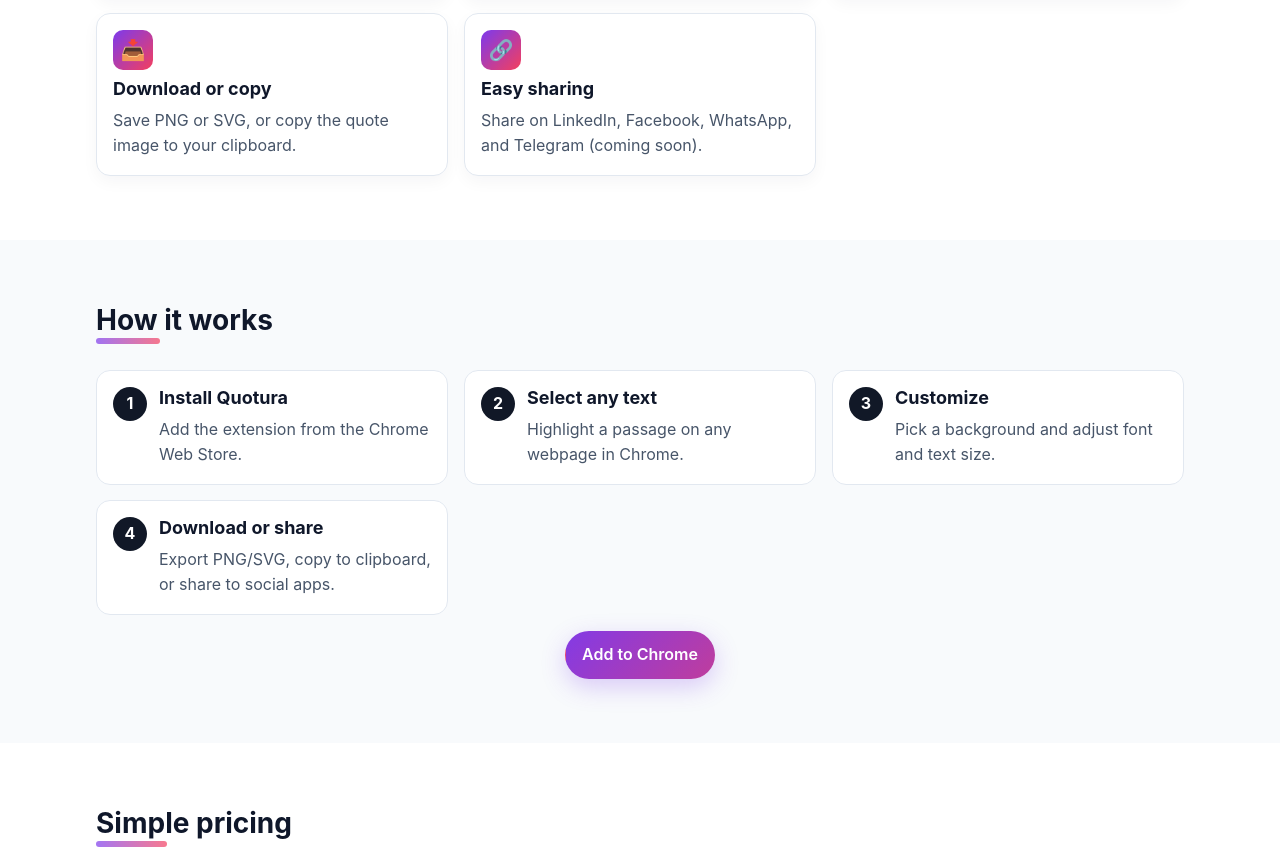
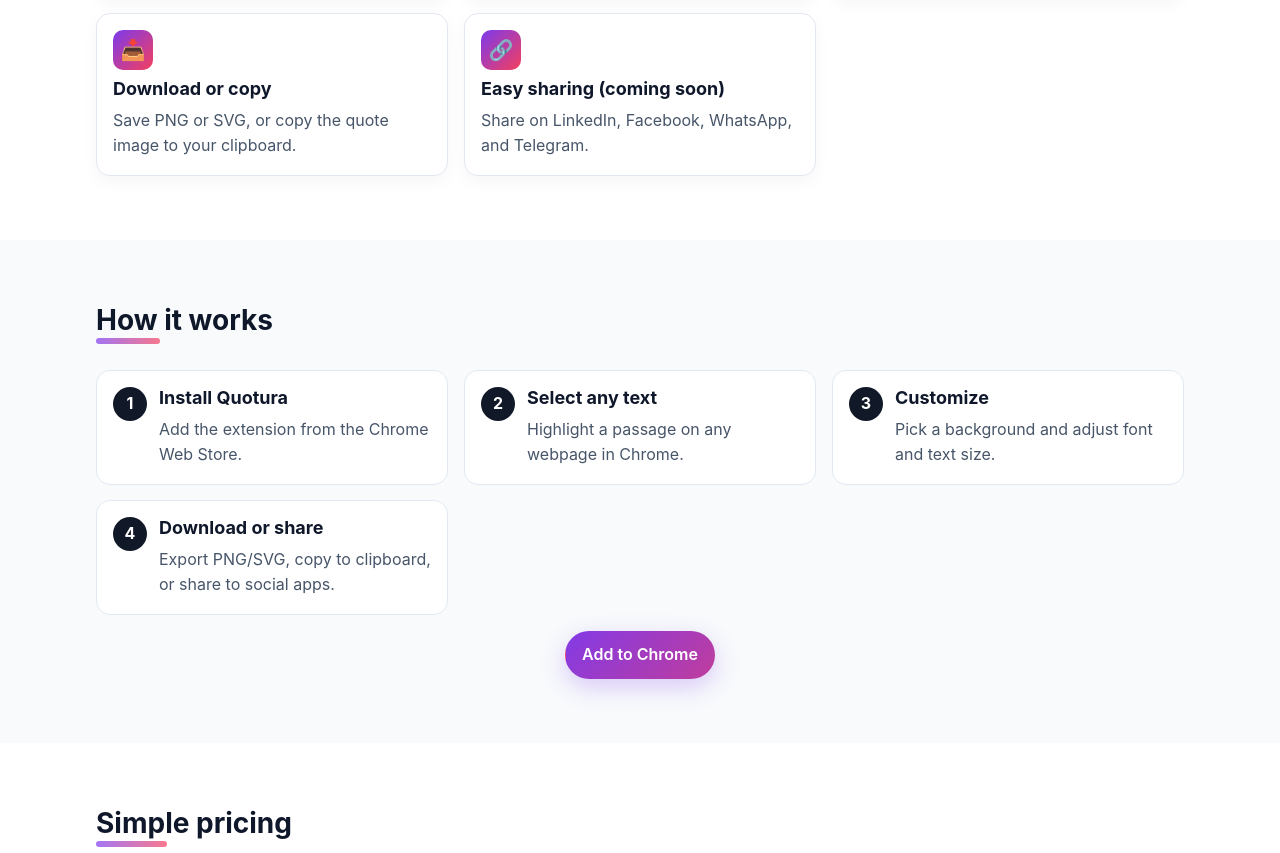
Before and after one commit to awslearn-repo/quotura-webpage, a plain HTML site: page index.html in a window 1280 px wide. Shown: the part 946-1799 px from the top of the page. Drawn offline with Linux system fonts and the light colour scheme.

Commit message:
Update index.html

```diff
--- a/index.html
+++ b/index.html
@@ -129,8 +129,8 @@
             </article>
             <article class="feature">
               <div class="feature__icon" aria-hidden="true">🔗</div>
-              <h3>Easy sharing</h3>
-              <p>Share on LinkedIn, Facebook, WhatsApp, and Telegram (coming soon).</p>
+              <h3>Easy sharing (coming soon)</h3>
+              <p>Share on LinkedIn, Facebook, WhatsApp, and Telegram.</p>
             </article>
           </div>
         </div>
```
